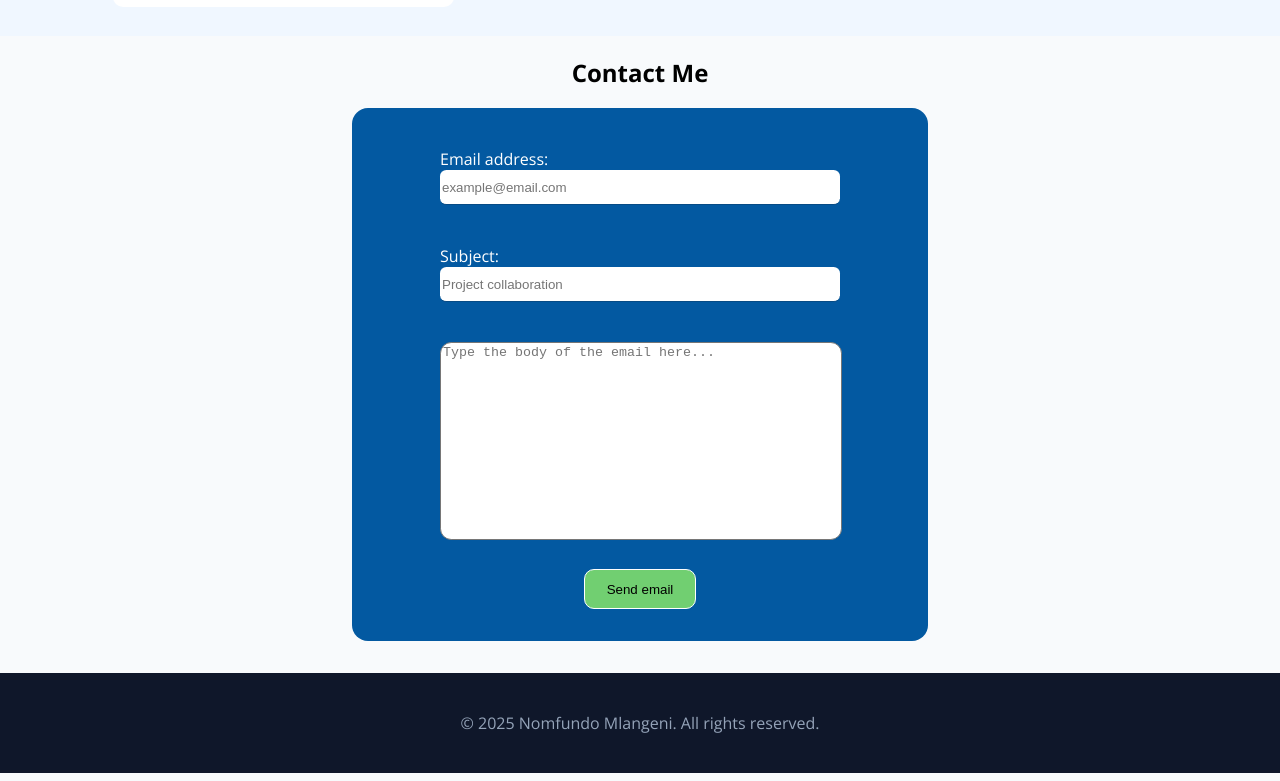
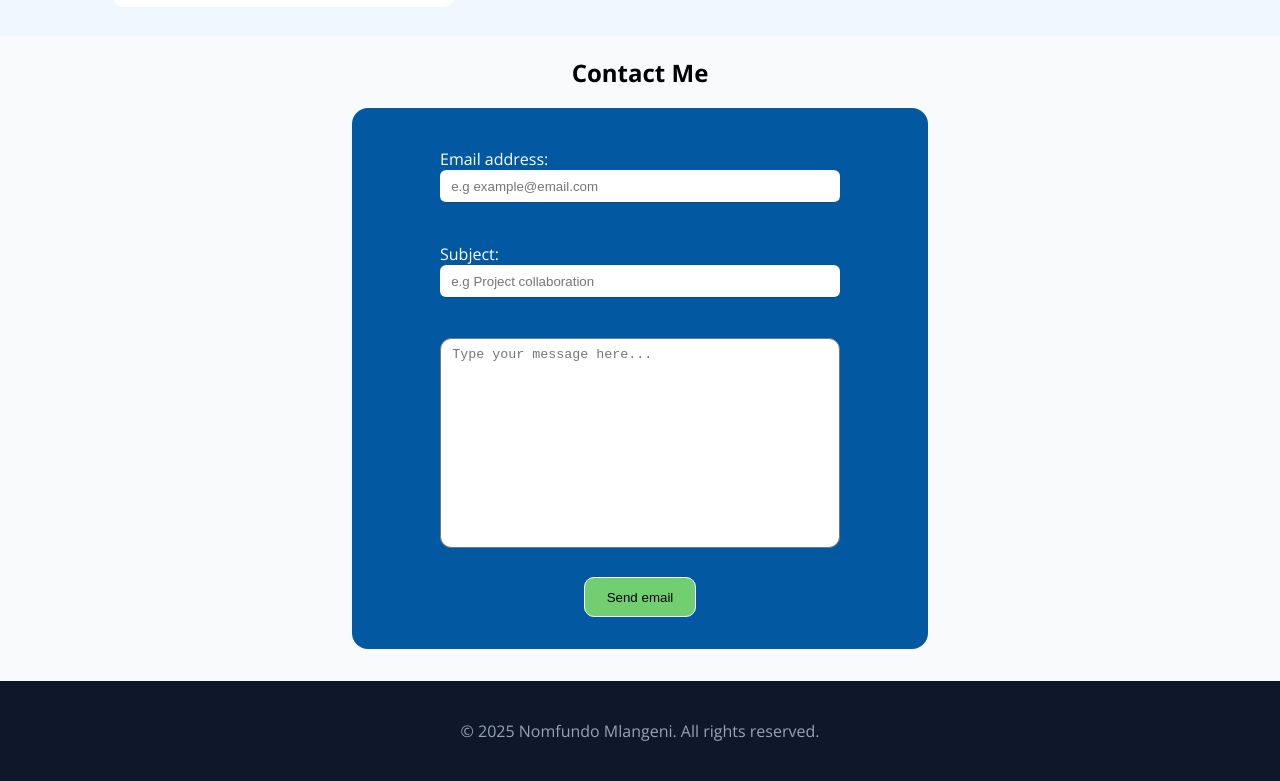
Before and after one commit to NomfundoFlorence/web-portfolio, a React (Vite) app: page / in a window 1280 px wide. Shown: the part 3190-3971 px from the top of the page. Built offline with nearby package versions, Linux system fonts and the light colour scheme.

Commit message:
required fields & placeholders change

```diff
--- a/public/ContactForm.css
+++ b/public/ContactForm.css
@@ -23,6 +23,10 @@
 .contact-form label {
   width: 20rem;
 }
+.contact-form input,
+textarea {
+  padding: 0 0.7rem;
+}
 
 .contact-form input {
   height: 2rem;
@@ -36,6 +40,8 @@
   height: 12rem;
   resize: none;
   border-radius: 0.7rem;
+  padding-top: 0.5rem;
+  padding-bottom: 0.5rem;
 }
 
 .contact-form > label {
@@ -68,4 +74,8 @@
   .contact-form {
     padding: 0 5.5rem;
   }
+
+  .contact-form textarea {
+    width: 94%;
+  }
 }
--- a/src/components/ContactForm.jsx
+++ b/src/components/ContactForm.jsx
@@ -10,7 +10,8 @@ export default function ContactForm() {
           <input
             type="email"
             name="email-address"
-            placeholder="example@email.com"
+            placeholder="e.g example@email.com"
+            required
           />
         </label>
         <label className="subject-field">
@@ -18,14 +19,15 @@ export default function ContactForm() {
           <input
             type="text"
             name="subject"
-            placeholder="Project collaboration"
+            placeholder="e.g Project collaboration"
           />
         </label>
         <label className="email-body-field">
           <textarea
             type="text"
             name="message"
-            placeholder="Type the body of the email here..."
+            placeholder="Type your message here..."
+            required
           />
         </label>
         <button type="submit" className="send-email-btn">
```
Also changed, not shown: 1 other file (tests, documents, lock files or other folders).
